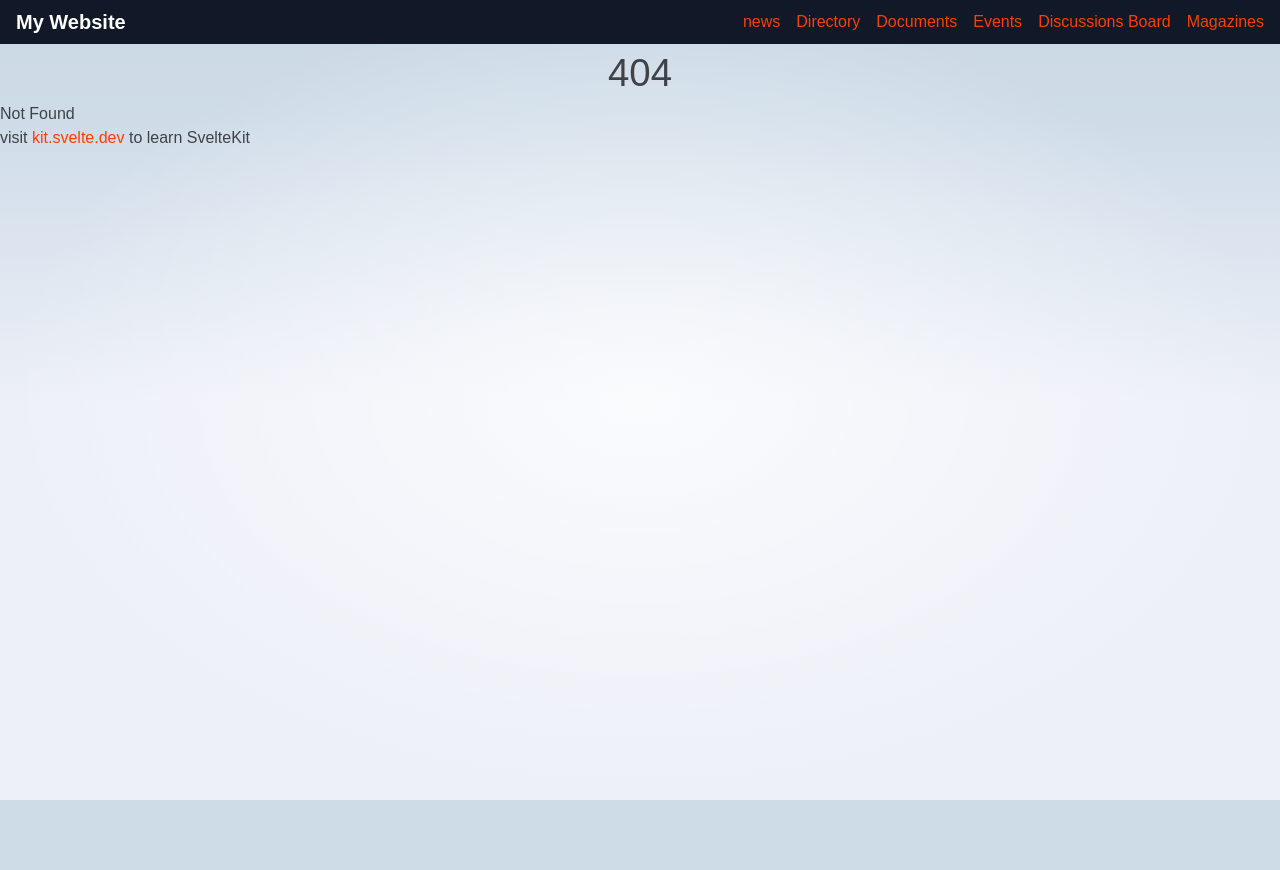
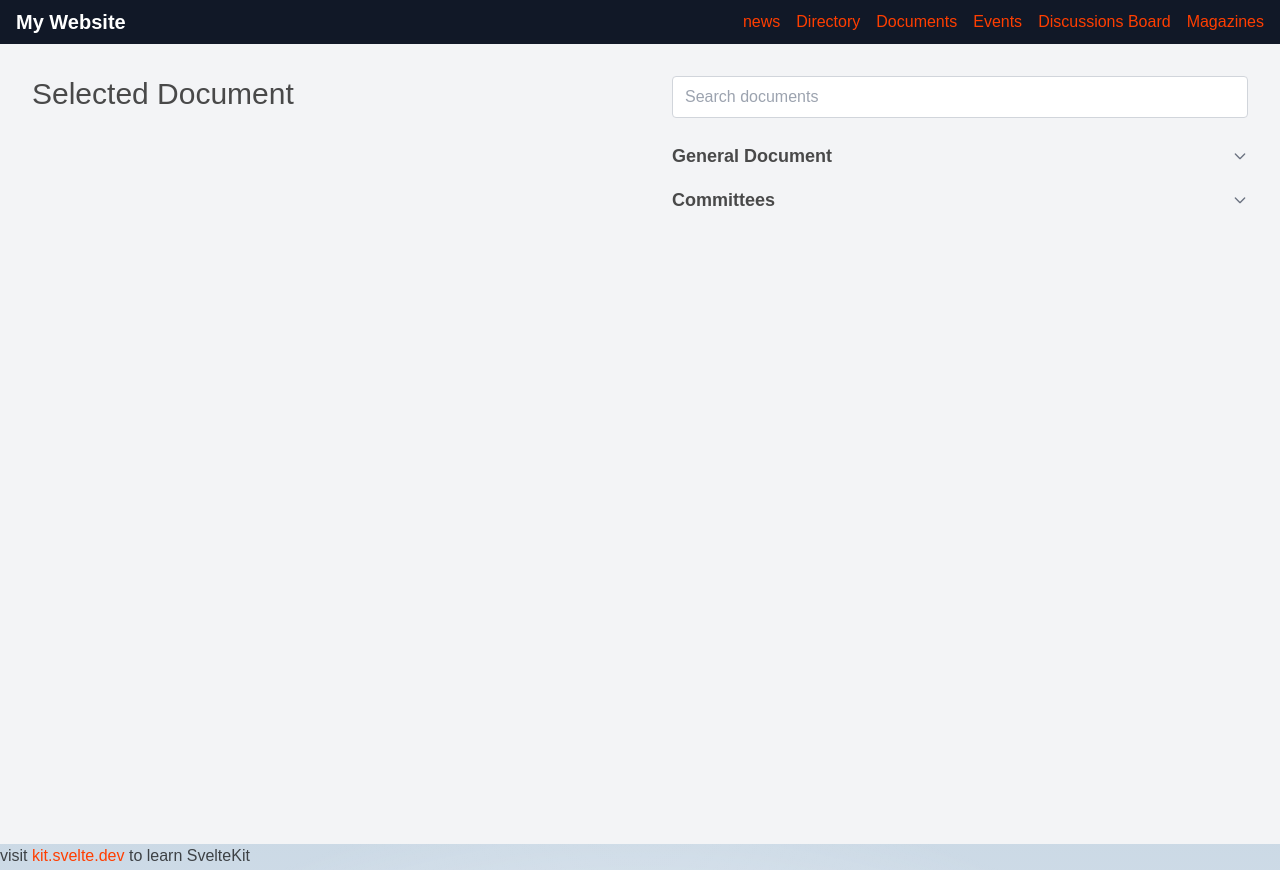
Before and after one commit to DindyalM/ACTU, a SvelteKit app: page /documents in a window 1280 px wide. Before the commit this address had no page. Before the commit the page ends 800 px from the top, so only its background shows below. Built offline with nearby package versions, Linux system fonts and the light colour scheme.

Commit message:
news,membersearch

```diff
--- /dev/null
+++ b/src/components/DocumentFeature.svelte
@@ -0,0 +1,58 @@
+<script>
+  import ExpandableMenu from "./ExpandableMenu.svelte";
+  let search = "";
+  let exampleData = [
+    {
+      title: "General Document",
+      items: ["AGM", "Annual Reports", "By-Laws"]
+    },
+    {
+      title: "Committees",
+      items: [
+        "Administrative",
+        "Regional Committees",
+        "National",
+      ]
+    },
+    // Add more sections if needed
+  ];
+</script>
+
+<div class="flex w-full min-h-screen">
+  <div class="w-1/2 p-8">
+    <h2 class="text-3xl mb-4">Selected Document</h2>
+    <div class="overflow-y-auto h-full">
+      <!-- Add your documents here with appropriate classes and styles -->
+    </div>
+  </div>
+
+  <div class="w-1/2 p-8">
+    <div class="mb-4">
+      <input
+        type="text"
+        placeholder="Search documents"
+        bind:value="{search}"
+        class="w-full px-3 py-2 border border-gray-300 rounded focus:outline-none focus:ring-2 focus:ring-indigo-400"
+      />
+    </div>
+
+    <div class="overflow-y-auto h-full">
+      {#each exampleData as data}
+        <ExpandableMenu title="{data.title}" items="{data.items}" />
+      {/each}
+    </div>
+  </div>
+</div>
+
+<style>
+  .overflow-y-auto {
+    scrollbar-width: thin;
+  }
+  .overflow-y-auto::-webkit-scrollbar {
+    width: 6px;
+  }
+  .overflow-y-auto::-webkit-scrollbar-thumb {
+    background-color: rgba(107, 114, 128, 0.5);
+    border-radius: 9999px;
+  }
+</style>
--- /dev/null
+++ b/src/components/ExpandableMenu.svelte
@@ -0,0 +1,38 @@
+<script>
+  export let title = "";
+  export let items = [];
+  let expanded = false;
+  function toggle() {
+    expanded = !expanded;
+  }
+</script>
+
+<div class="w-full">
+  <button
+    on:click="{toggle}"
+    class="w-full flex items-center justify-between py-2 text-left text-lg font-semibold focus:outline-none focus:ring-2 focus:ring-indigo-400"
+  >
+    {title}
+    <svg
+      class="{expanded ? 'transform rotate-180' : ''} w-4 h-4 text-gray-500 transition-all duration-300"
+      fill="none"
+      stroke="currentColor"
+      viewBox="0 0 24 24"
+      xmlns="http://www.w3.org/2000/svg"
+    >
+      <path
+        stroke-linecap="round"
+        stroke-linejoin="round"
+        stroke-width="2"
+        d="M19 9l-7 7-7-7"
+      ></path>
+    </svg>
+  </button>
+  {#if expanded}
+    <ul class="list-disc ml-4">
+      {#each items as item}
+        <li class="mb-1">{item}</li>
+      {/each}
+    </ul>
+  {/if}
+</div>
--- a/src/routes/Header.svelte
+++ b/src/routes/Header.svelte
@@ -7,7 +7,7 @@
 
         <li><a href="/members" class="hover:text-gray-400">Directory</a></li>
 
-        <li><a href="#" class="hover:text-gray-400">Documents</a></li>
+        <li><a href="/documents" class="hover:text-gray-400">Documents</a></li>
         <li><a href="#" class="hover:text-gray-400">Events</a></li>
         <li><a href="#" class="hover:text-gray-400">Discussions Board</a></li>
         <li><a href="#" class="hover:text-gray-400">Magazines</a></li>
--- /dev/null
+++ b/src/routes/documents/+page.svelte
@@ -0,0 +1,7 @@
+<script>
+  import DocumentFeature from "../../components/DocumentFeature.svelte";
+</script>
+
+<main class="h-screen bg-gray-100">
+  <DocumentFeature />
+</main>
```
